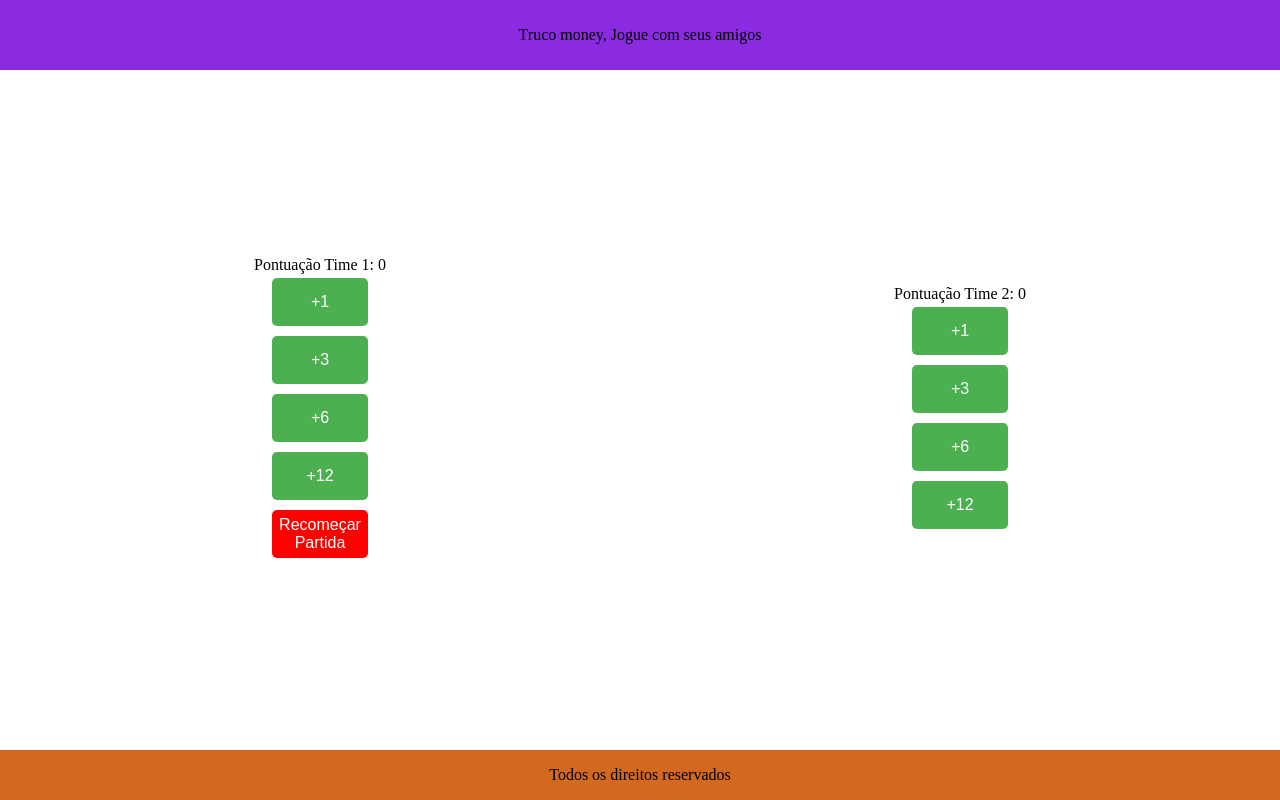
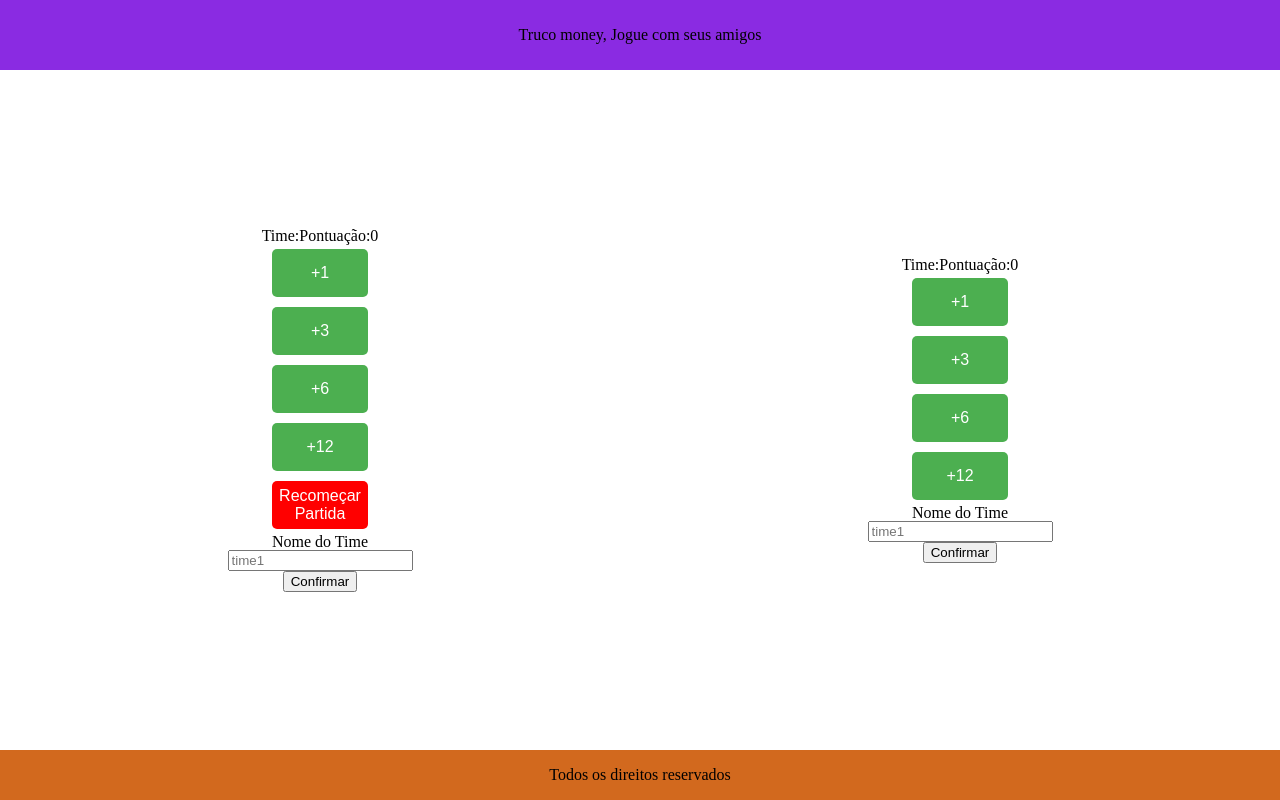
Before and after one commit to GabrieldosSantosOliveira/truco-pwa, a website: page index.html in a window 1280 px wide. Both pictures are taken after a click on the button "Recomeçar Partida". Drawn offline with Linux system fonts and the light colour scheme.

Commit message:
Finalizado: Adicionado a possibilidade de colocar o nome da equipe

```diff
--- a/index.html
+++ b/index.html
@@ -27,6 +27,9 @@
         <button type="reset" class="reset" onclick="reset()">
           Recomeçar Partida
         </button>
+        <label for="name_one">Nome do Time</label>
+        <input id="name_one" placeholder="time1" type="text" />
+        <button onclick="addName('time_one')">Confirmar</button>
       </div>
       <div class="time_2">
         <div id="time_two"></div>
@@ -38,6 +41,9 @@
         <button class="button" onclick="Vencedor('time_two',addTwelve)">
           +12
         </button>
+        <label for="name_two">Nome do Time</label>
+        <input id="name_two" placeholder="time1" type="text" />
+        <button onclick="addName('time_two')">Confirmar</button>
       </div>
       <footer class="footer">Todos os direitos reservados</footer>
     </div>
--- a/js/main.js
+++ b/js/main.js
@@ -6,10 +6,19 @@ window.onload = () => {
 };
 let time_one = 0;
 let time_two = 0;
-
+let nomeTimeOne = "";
+let nomeTimeTwo = "";
 const view = () => {
-  document.getElementById("time_one").innerHTML = "Pontuação Time 1: " + time_one;
-  document.getElementById("time_two").innerHTML = "Pontuação Time 2: " + time_two;
+  document.getElementById("time_one").innerHTML = "Time:" + nomeTimeOne + "Pontuação:" + time_one;
+  document.getElementById("time_two").innerHTML = "Time:" + nomeTimeTwo + "Pontuação:" + time_two;
+}
+const addName = (time) => {
+  if (time === "time_one") {
+    nomeTimeOne = document.getElementById("name_one").value;
+    console.log(nomeTimeOne)
+  } else {
+    nomeTimeTwo = document.getElementById("name_two").value;
+  }
 }
 const addOne = (time) => {
   if (time === "time_one") {
```
